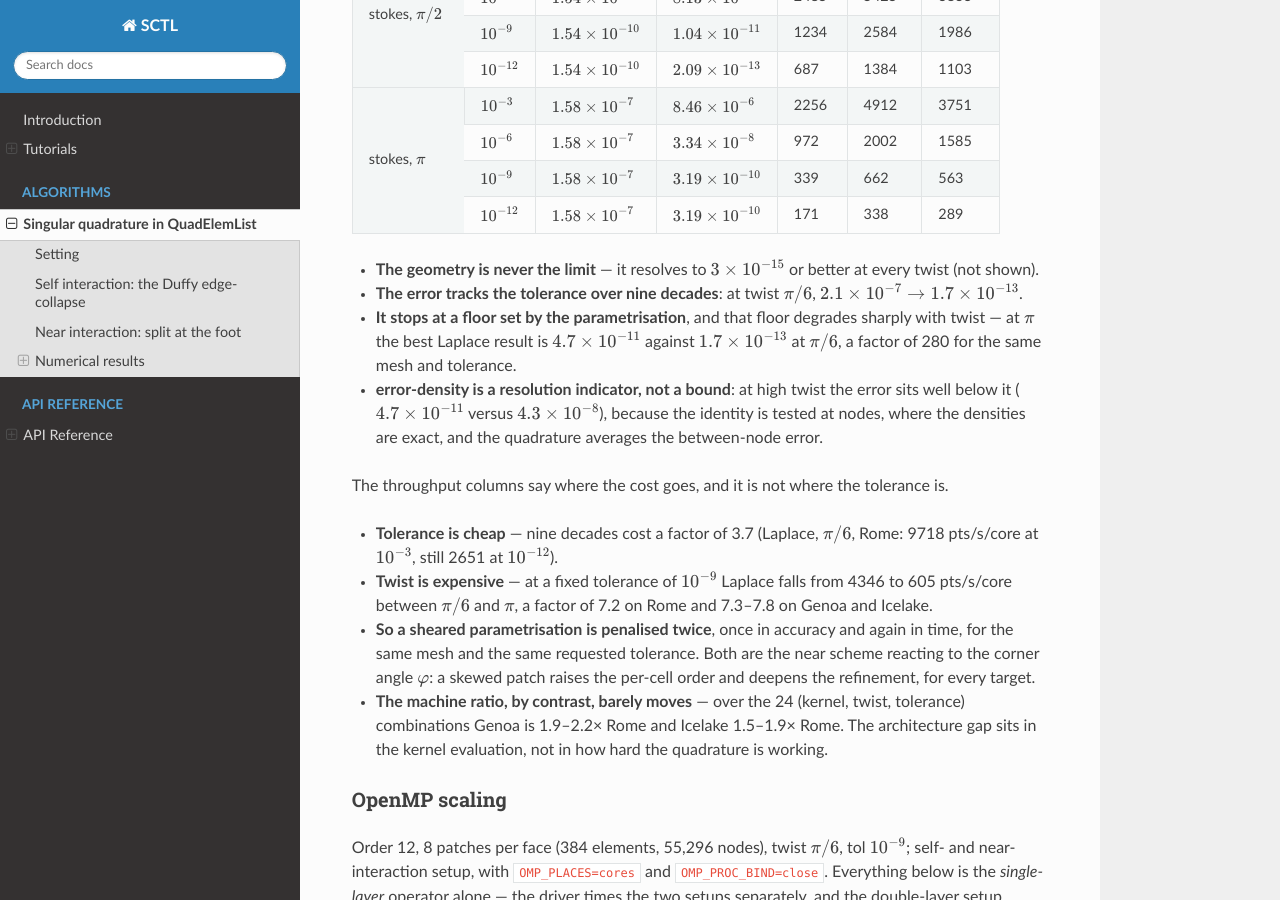
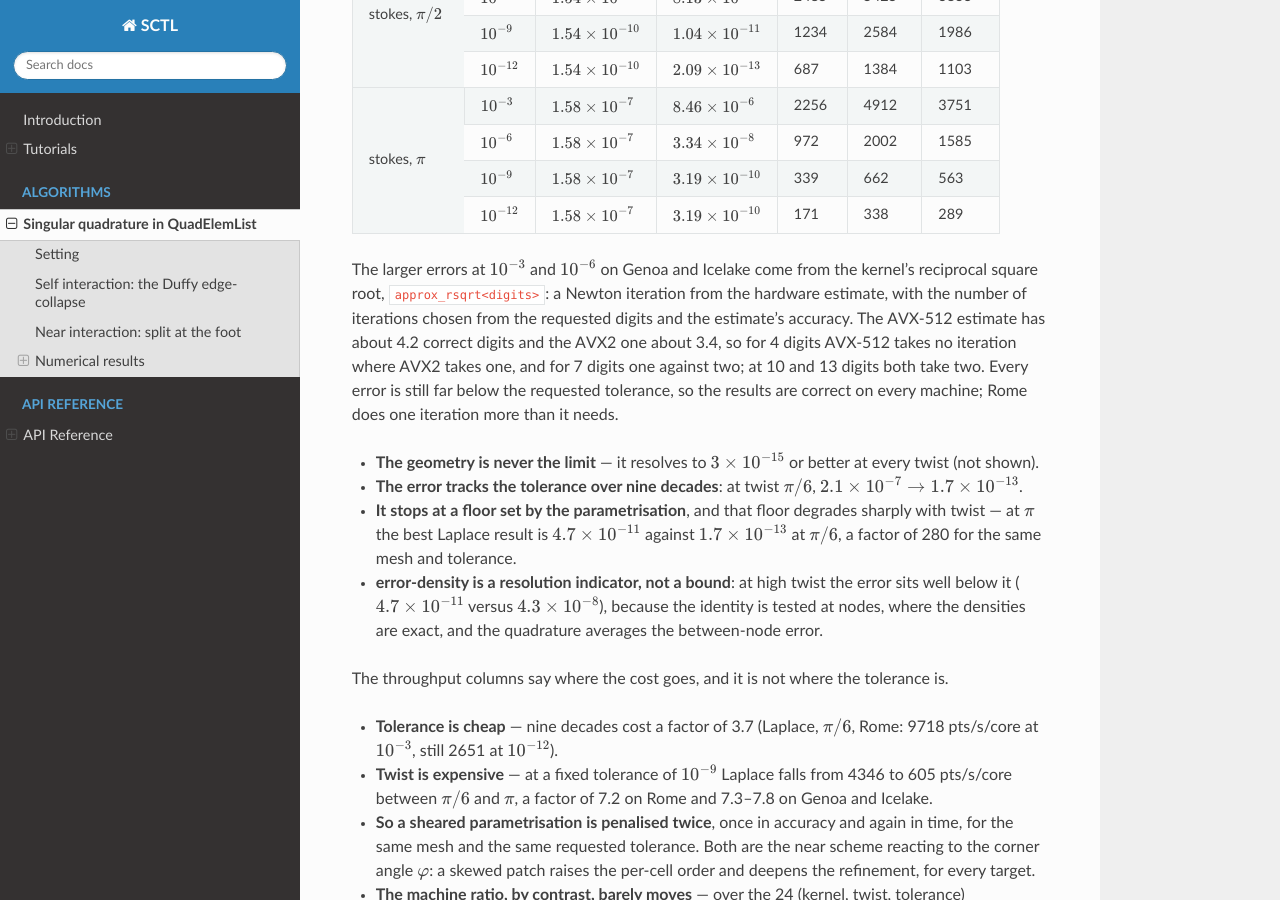
Before and after one commit to dmalhotra/SCTL, a Sphinx documentation site: the page built from doc/algorithms/quad-element.rst, in a window 1280 px wide and 900 px high, scrolled down 7977 px. Built offline with Sphinx 7.4.7 and the Read the Docs theme 3.1.0, drawn with Linux system fonts in a browser that asks for light colours.

Commit message:
doc: why the loose-tolerance errors differ between AVX2 and AVX-512
approx_rsqrt<digits> chooses its Newton iteration count from the
requested digits and the hardware estimate's accuracy, so at 4 and 7
digits AVX-512 takes one iteration fewer than AVX2. Every error stays
below the requested tolerance.

Co-Authored-By: Claude Fable 5.1 <noreply@anthropic.com>

```diff
--- a/doc/algorithms/quad-element.rst
+++ b/doc/algorithms/quad-element.rst
@@ -350,6 +350,14 @@ machines, in points per second per core for the single-layer setup.
    |                        | :math:`10^{-12}` | :math:`1.58\times10^{-7}`   | :math:`3.19\times10^{-10}` | 171      | 338      | 289       |
    +------------------------+------------------+-----------------------------+----------------------------+----------+----------+-----------+
 
+The larger errors at :math:`10^{-3}` and :math:`10^{-6}` on Genoa and Icelake come from the kernel's
+reciprocal square root, ``approx_rsqrt<digits>``: a Newton iteration from the hardware estimate, with
+the number of iterations chosen from the requested digits and the estimate's accuracy. The AVX-512
+estimate has about 4.2 correct digits and the AVX2 one about 3.4, so for 4 digits AVX-512 takes no
+iteration where AVX2 takes one, and for 7 digits one against two; at 10 and 13 digits both take two.
+Every error is still far below the requested tolerance, so the results are correct on every machine;
+Rome does one iteration more than it needs.
+
 - **The geometry is never the limit** — it resolves to :math:`3\times10^{-15}` or better at every
   twist (not shown).
 - **The error tracks the tolerance over nine decades**: at twist :math:`\pi/6`,
--- a/doc/algorithms/quad-element/src/results.py
+++ b/doc/algorithms/quad-element/src/results.py
@@ -135,7 +135,7 @@ scal_tab = grid(
 if len(sys.argv) > 1:
     p = pathlib.Path(sys.argv[1])
     rst = p.read_text()
-    for start, end, new in [('.. table:: Order 12, 12 patches per face', '- **The geometry is never the limit**', conv_tab),
+    for start, end, new in [('.. table:: Order 12, 12 patches per face', 'The larger errors at', conv_tab),
                             ('.. table:: *setup* is the total wall time', '- **Per core at one thread**', scal_tab)]:
         a = rst.index(start)
         b = rst.index(end, a)
```
